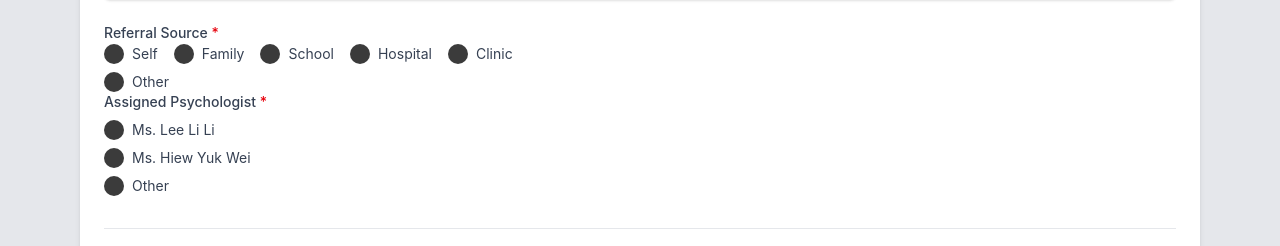
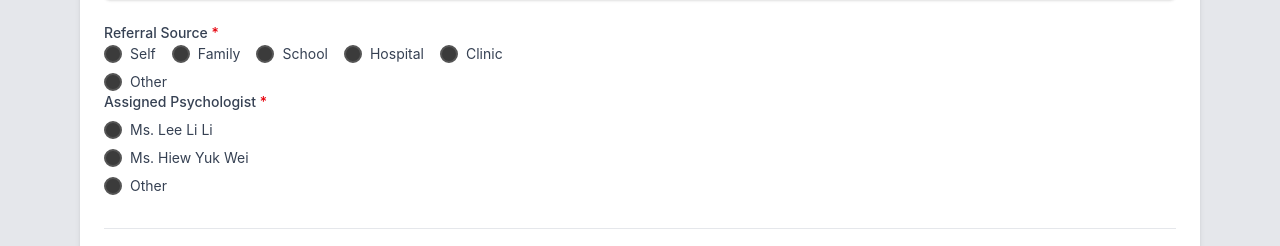
Before and after one commit to smileywrld/react-form, a React (Vite) app: page / in a window 1280 px wide. Shown: the part 1099-1345 px from the top of the page. Built offline with nearby package versions, Linux system fonts and the light colour scheme.

Commit message:
update App.css

```diff
--- a/src/App.css
+++ b/src/App.css
@@ -192,10 +192,11 @@
   -webkit-appearance: none;
   /* Safari */
 
-  width: 20px;
-  height: 20px;
-   border-radius: 50%;
+  width: 18px;
+  height: 18px;
+  border-radius: 50%;
   cursor: pointer;
+  border: solid 2px #555;
   background-color: #3B3B3B;
   position: relative;
   outline: none;
```
